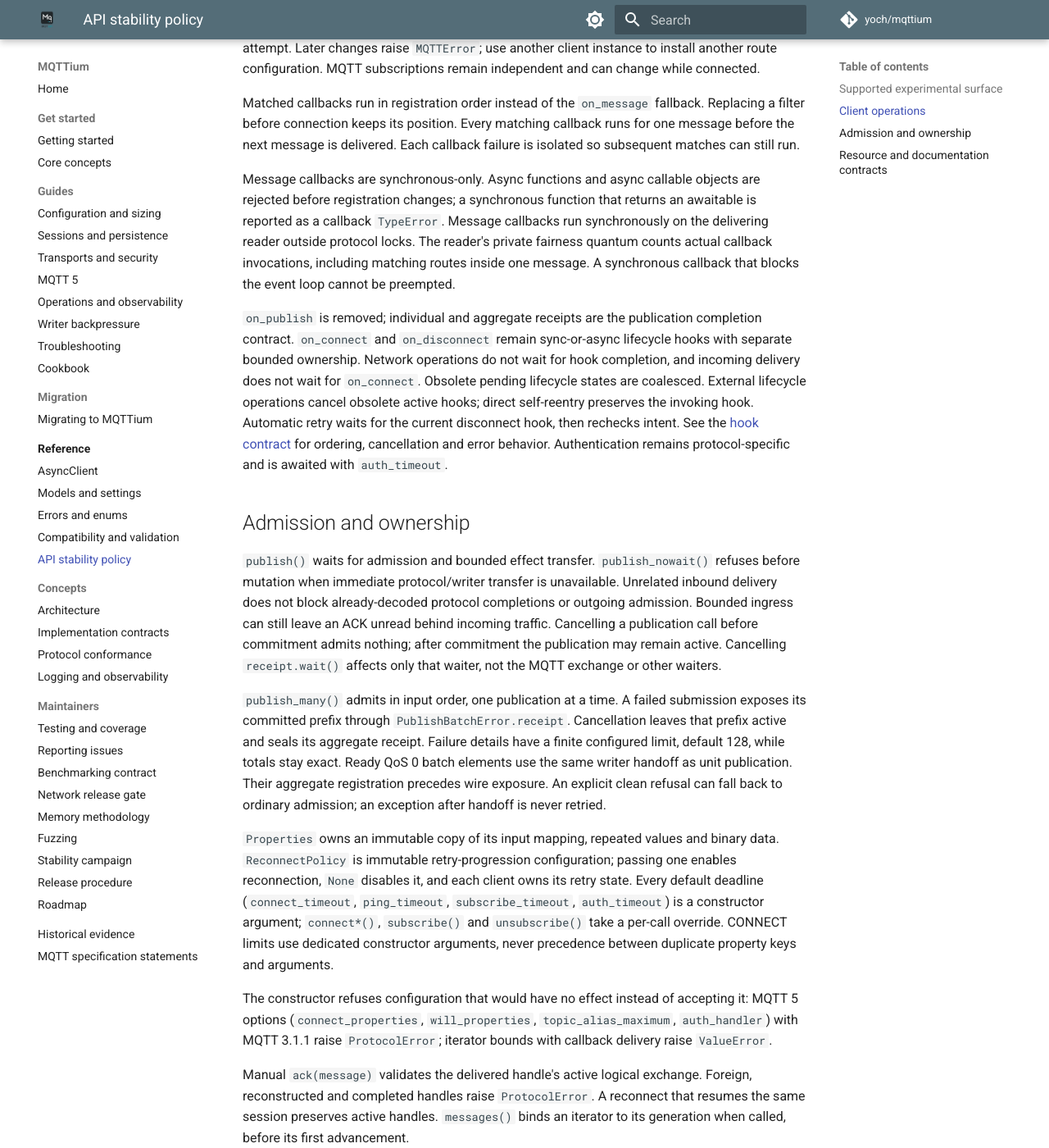
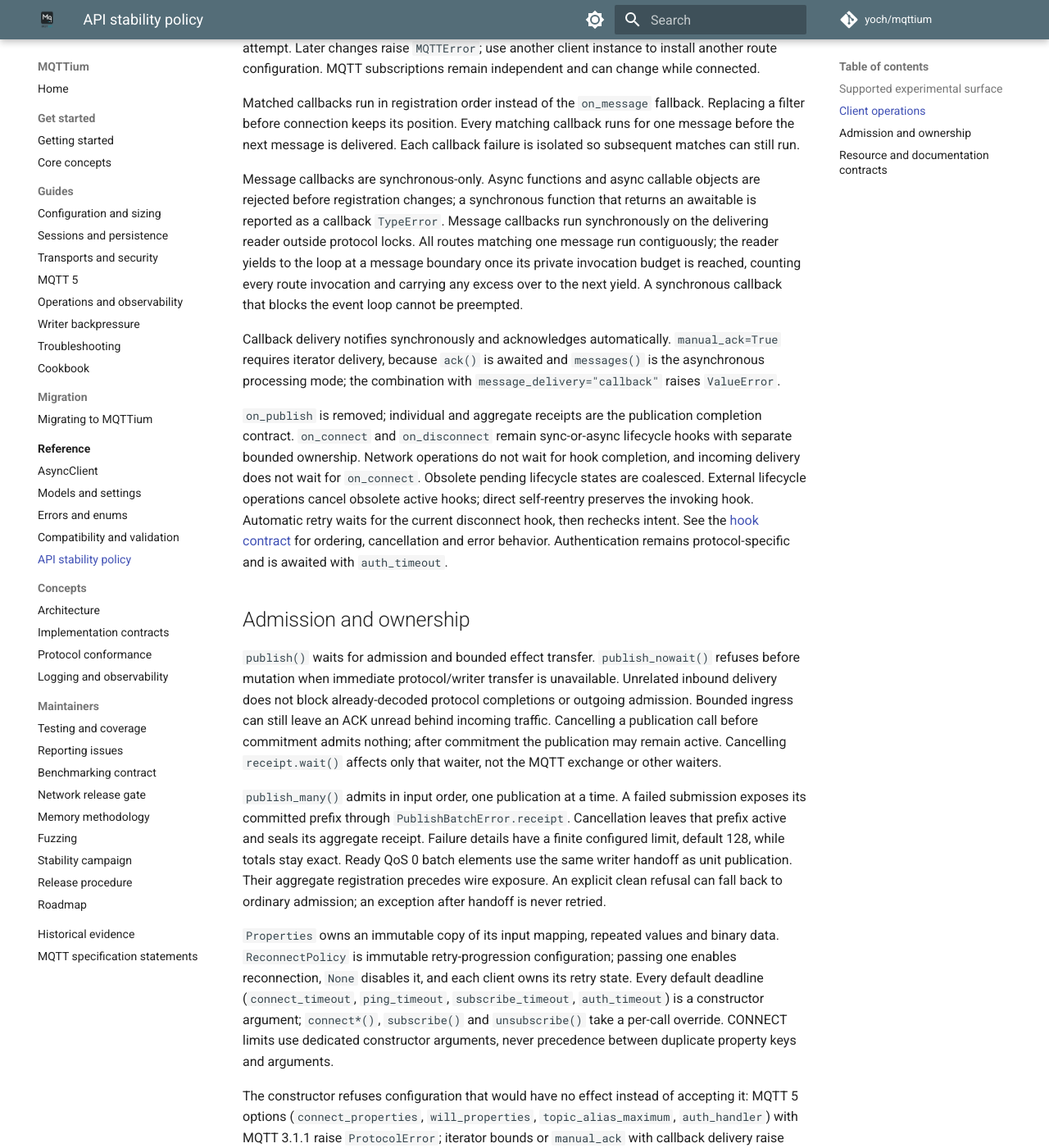
Before and after one commit to yoch/mqttium, an MkDocs documentation site: the page built from docs/api-stability.md, in a window 1280 px wide and 1400 px high, scrolled down 1207 px. Shown: the whole window at 82% size. Built offline with MkDocs 1.6.1 and Material for MkDocs 9.7.7, drawn with Linux system fonts in a browser that asks for light colours; comment, search, counter and statistics services are not loaded.

Commit message:
delivery: carry callback budget excess over instead of resetting it
All routes of one message still run contiguously and the reader yields at
the message boundary once the invocation budget is reached, but the excess
over the budget now stays charged to the next yield. A wide fan-out can no
longer consume budget for free. Documentation states the message-boundary
semantics explicitly instead of a bounded group.

Co-authored-by: yoch <yoch@users.noreply.github.com>

```diff
--- a/docs/api-stability.md
+++ b/docs/api-stability.md
@@ -48,10 +48,16 @@ Each callback failure is isolated so subsequent matches can still run.
 Message callbacks are synchronous-only. Async functions and async callable
 objects are rejected before registration changes; a synchronous function that
 returns an awaitable is reported as a callback `TypeError`. Message callbacks
-run synchronously on the delivering reader outside protocol locks. The reader's
-private fairness quantum counts actual callback invocations, including matching
-routes inside one message.
+run synchronously on the delivering reader outside protocol locks. All routes
+matching one message run contiguously; the reader yields to the loop at a
+message boundary once its private invocation budget is reached, counting every
+route invocation and carrying any excess over to the next yield.
 A synchronous callback that blocks the event loop cannot be preempted.
+
+Callback delivery notifies synchronously and acknowledges automatically.
+`manual_ack=True` requires iterator delivery, because `ack()` is awaited and
+`messages()` is the asynchronous processing mode; the combination with
+`message_delivery="callback"` raises `ValueError`.
 
 `on_publish` is removed; individual and aggregate receipts are the publication
 completion contract. `on_connect` and `on_disconnect` remain sync-or-async
@@ -96,7 +102,7 @@ keys and arguments.
 The constructor refuses configuration that would have no effect instead of
 accepting it: MQTT 5 options (`connect_properties`, `will_properties`,
 `topic_alias_maximum`, `auth_handler`) with MQTT 3.1.1 raise `ProtocolError`;
-iterator bounds with callback delivery raise `ValueError`.
+iterator bounds or `manual_ack` with callback delivery raise `ValueError`.
 
 Manual `ack(message)` validates the delivered handle's active logical exchange.
 Foreign, reconstructed and completed handles raise `ProtocolError`. A reconnect
```
Also changed, not shown: docs/architecture.md (+5 -4 lines), docs/implementation-guide.md (+3 -2 lines), docs/reference/async-client.md (+7 -2 lines), 2 other files.
